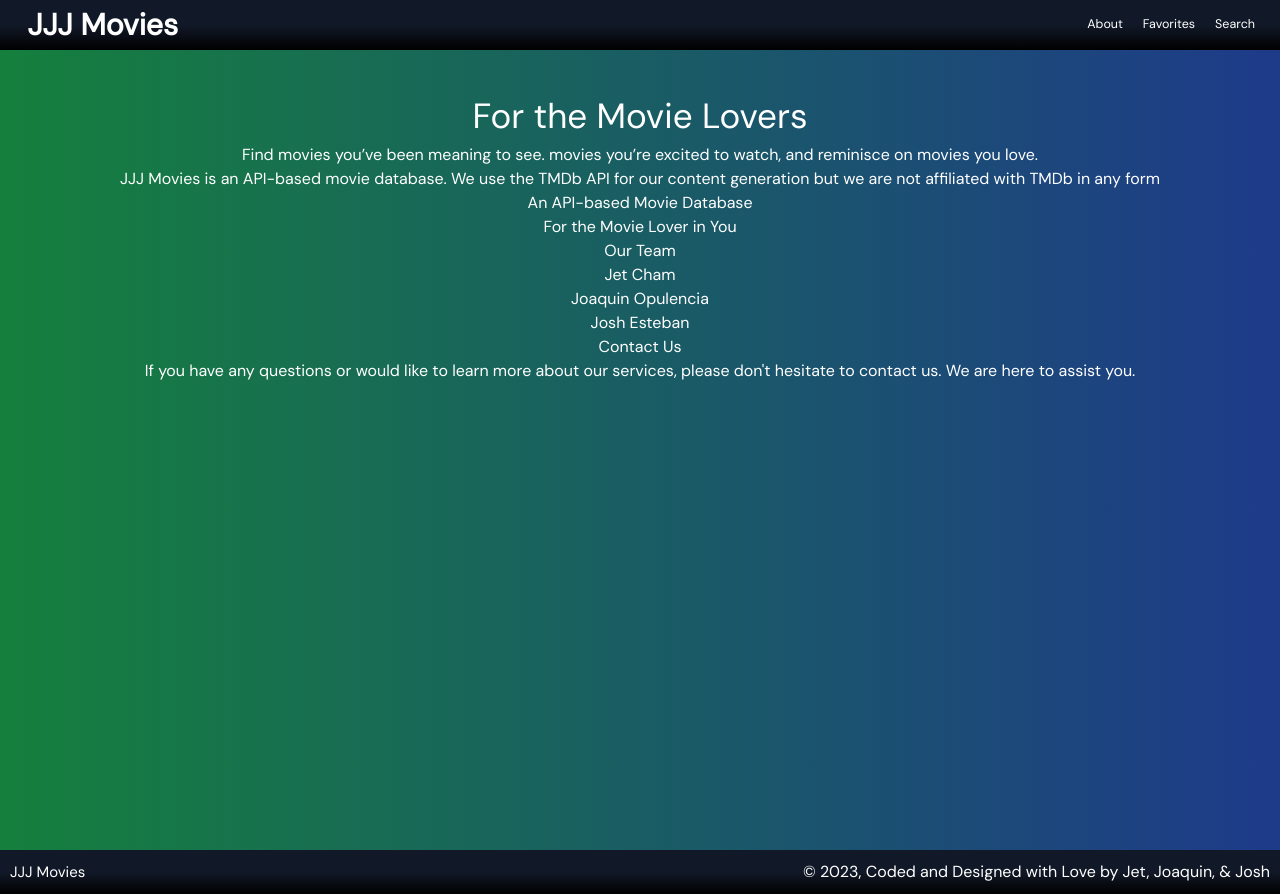
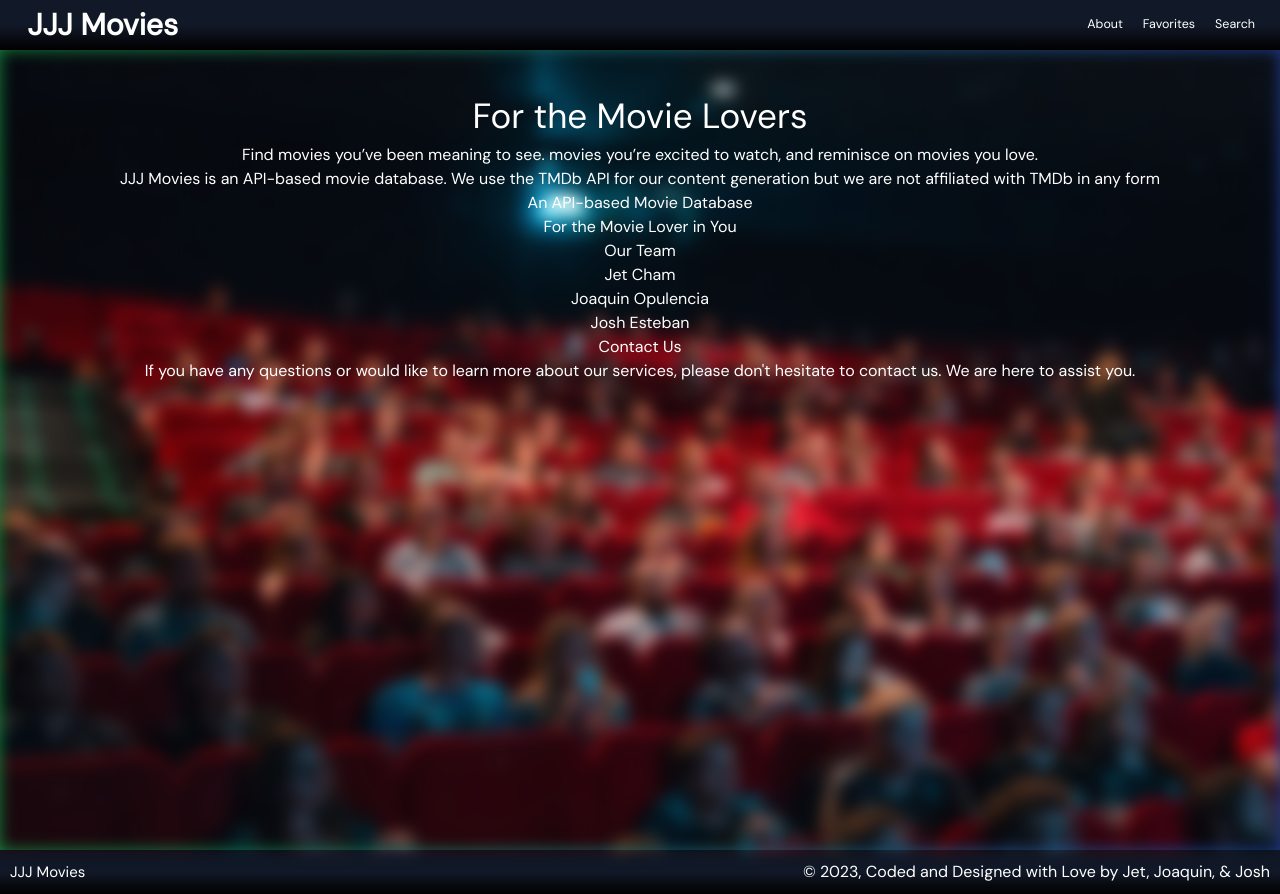
Before and after one commit to JCO5/react-movie-database, a React (Vite) app in the folder movie-database/: page /about in a window 1280 px wide. Built offline with nearby package versions, Linux system fonts and the light colour scheme.

Commit message:
about page

```diff
--- a/movie-database/src/components/MovieList.jsx
+++ b/movie-database/src/components/MovieList.jsx
@@ -51,7 +51,7 @@ const MovieList = ({ category }) => {
 
   return (
     <div>
-    <div className="card grid grid-cols-1 md:grid-cols-4">
+    <div className="card grid grid-cols-1 md:grid-cols-4 pt-0">
       {movies?.map((movie, index) => {
         return index<movieIndex && <MovieCard key={index} {...movie} />;
       })}
--- a/movie-database/src/pages/About.jsx
+++ b/movie-database/src/pages/About.jsx
@@ -2,7 +2,10 @@ import React from 'react';
 
 function About() {
   return (
-    <div className="about-page h-screen flex justify-start flex-col p-16">
+    <div className="about-page h-screen p-16 backdrop-filter relative">
+      <div className="h-screen w-full bg-[url('../image/about-us-image.jpg')] blur absolute top-0 left-0"></div>
+      <div className='relative z-20'>
+        <section>
           <h1 className='heading'>
             For the Movie Lovers
           </h1>
@@ -18,18 +21,24 @@ function About() {
           <p>
             For the Movie Lover in You
           </p>
+        </section>
+        <section>
           <h2 className=''>Our Team</h2>
           <ul>
             <li>Jet Cham</li>
             <li>Joaquin Opulencia</li>
             <li>Josh Esteban</li>
           </ul>
+        </section>
+        <section>
           <h2>Contact Us</h2>
           <p>
             If you have any questions or would like to learn more about our
             services, please don't hesitate to contact us. We are here to assist
             you.
           </p>
+        </section>
+      </div>
     </div>
   );
 }
--- a/movie-database/src/pages/Favorites.jsx
+++ b/movie-database/src/pages/Favorites.jsx
@@ -1,13 +1,14 @@
 import React, { useContext } from 'react'
 import { GlobalContext } from '../context/GlobalState';
 import MovieCard from '../components/MovieCard';
+import { Link } from 'react-router-dom';
 
 export const Favorites = () => {
   const { favorites } = useContext(GlobalContext);
 
   return (
     <div>
-      <h1 className='heading pt-16'>Your Favorites</h1>
+      <h1 className='heading pt-16'>Your Favorites ({favorites.length}) </h1>
       {favorites.length > 0 ? (
         <div className="card grid grid-cols-1 md:grid-cols-4">
           {favorites.map((movie) => (
@@ -16,7 +17,8 @@ export const Favorites = () => {
         </div>
       ) : (
         <div className='h-screen'>
-          <h2 className="no-movies">No movies in your list! Add some!</h2>
+          <h2 className="no-movies">There are no movies in your list!</h2>
+          <Link class="text-green-500 hover:text-blue-500 transition-colors" to = "/#">Add Some!</Link>
         </div>
       )}
     </div>
--- a/movie-database/src/pages/Search.jsx
+++ b/movie-database/src/pages/Search.jsx
@@ -21,16 +21,16 @@ export const Search = () => {
 
   return (
     <div>
+      <p className='heading mt-16'>What do you want to watch?</p>
       <input
-        type="search"
-        placeholder="Search for a movie"
-        className= "search-text border-2 border-gray-300 bg-white text-black h-10 px-5 pr-15 rounded-full text-2xl focus:outline-none mt-16"
-        value={query}
-        onChange={onChange}
-      />
-
+            type="search"
+            placeholder="Search for a movie"
+            className= "search-text border-2 border-gray-300 bg-white text-black h-10 px-5 pr-15 rounded-full text-2xl focus:outline-none mt-16 p-8"
+            value={query}
+            onChange={onChange}
+          />
       {results.length > 0 ? (
-        <div className="card grid grid-cols-1 md:grid-cols-4">
+        <div className="card grid grid-cols-1 md:grid-cols-4 pt-none">
           {results.map((movie) => (
             <div key={movie.id}>
               <MovieCard movie={movie} />
@@ -39,7 +39,6 @@ export const Search = () => {
         </div>
       ) : (
         <div>
-          <p className='heading mt-16'>What do you want to watch?</p>
           <RadioMovies className="mt-16"/>
           <MovieList/>
         </div>
--- a/movie-database/tailwind.config.js
+++ b/movie-database/tailwind.config.js
@@ -10,6 +10,12 @@ export default {
         'primary': '#3490dc', // Replace with your desired color
         'secondary': '#ffed4a', // Replace with another color
       },
+      backgroundOpacity: {
+        '15': '0.15',
+        '35': '0.35',
+        '65': '0.65',
+      },
+
     },
   },
   plugins: [],
```
Also changed, not shown: movie-database/src/image/about-us-image.jpg (added). Lines whose indentation alone changed are shown as unchanged.
